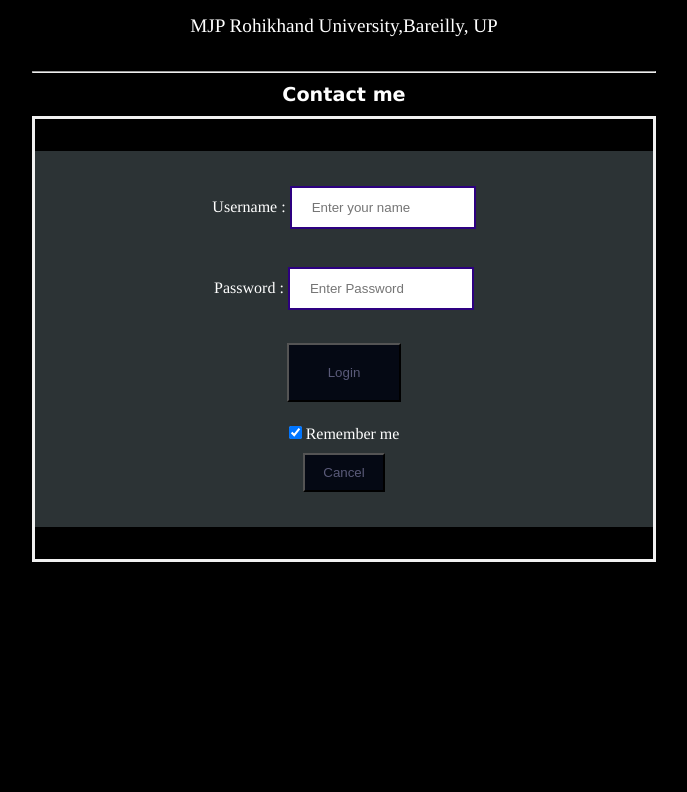
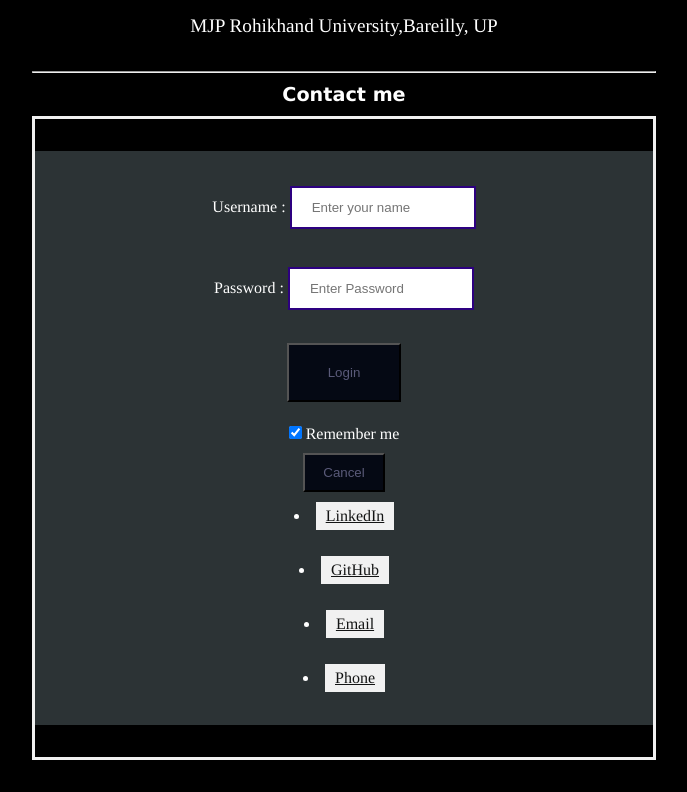
Before and after one commit to avneeshk021/landing_page, a plain HTML site: page landing page/index.html in a window 1280 px wide. Shown: the part 421-1213 px from the top of the page, without its empty margins (296-983 px from the left). Before the commit the page ends 1015 px from the top, so only its background shows below. Drawn offline with Linux system fonts and the light colour scheme.

Commit message:
Some changes

```diff
--- a/landing page/index.html
+++ b/landing page/index.html
@@ -36,7 +36,15 @@
         <button type="submit">Login</button> <br><br>
         <input type="checkbox" checked="checked"> Remember me <br>
         <button type="button" class="cancelbtn"> Cancel</button><br>
-
+        <span>
+            <li><a href="https://www.linkedin.com/in/avneesh-kumar-429740221/">LinkedIn</a>
+            </li><br>
+            <li><a href="https://github.com/avneeshk021">GitHub</a>
+            </li><br>
+            <li><a href="mailto:kaviikumar010@gmail.com">Email</a>
+            </li> <br>
+            <li><a href="+91 9897806035">Phone</a></li>
+         </span>
     </div>
 
 </form>
--- a/landing page/main.css
+++ b/landing page/main.css
@@ -38,6 +38,17 @@
     padding: 0px 0px 0px 1rem;
   }
 
+  a{
+display: inline-block;
+background: #f1f1f1;
+color: rgb(19, 20, 20);
+padding: 5px 10px;
+align-items: center;
+  }
+
+  li {
+    margin-bottom: 0.5rem;
+}
   .info blockquote {
 
     text-align: center;
@@ -48,6 +59,7 @@
   p.details::first-letter{
     color: rgb(0, 166, 255);
   }
+
   /* p.details::before{
 
   } */
@@ -102,6 +114,7 @@ input[type=text], input[type=password] {
 }
 button:hover {
     opacity: 1.0;
+    background-color: aqua;
 }
 .cancelbtn {
     width: auto;
```
